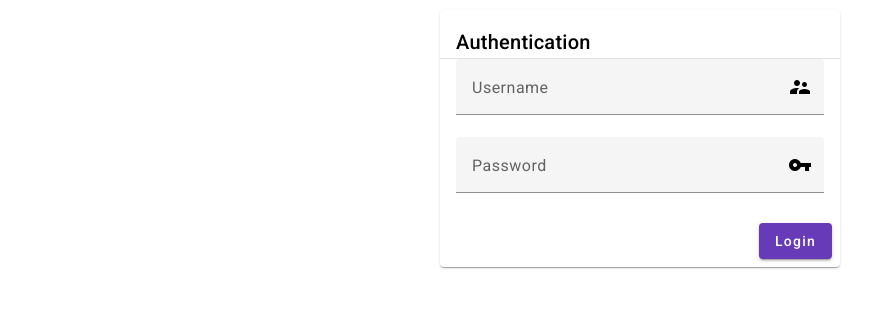
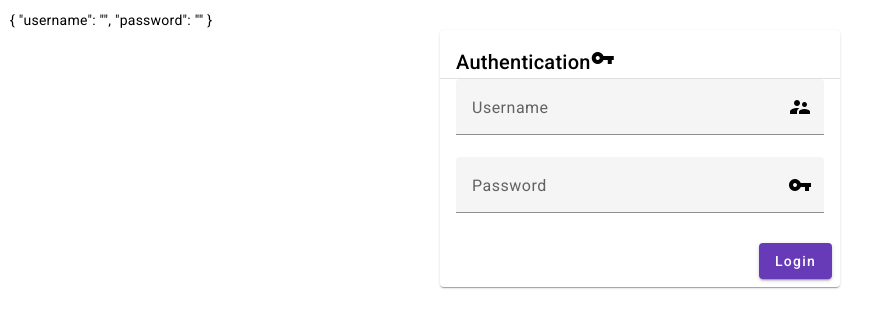
Before and after one commit to Bill29200/TasksManager2FrontEndAngularMaterials, an Angular app: page / in a window 1280 px wide. Shown: the top 328 px of the page, without its empty margins (0-894 px from the left). Built offline with nearby package versions, Linux system fonts and the light colour scheme.

Commit message:
Authentication system added

```diff
--- a/src/app/app.module.ts
+++ b/src/app/app.module.ts
@@ -23,6 +23,7 @@ import { HomeComponent } from './components/home/home.component';
 import { ProfileComponent } from './components/profile/profile.component';
 import { AboutComponent } from './components/about/about.component';
 import { LoginComponent } from './components/login/login.component';
+import { ReactiveFormsModule } from '@angular/forms';
 
 // import { DashboardComponent } from './components/dashboard/dashboard.component';
 @NgModule({
@@ -52,6 +53,8 @@ import { LoginComponent } from './components/login/login.component';
     MatFormFieldModule,
     MatInputModule,
 
+    ReactiveFormsModule
+
   ],
   providers: [
     provideAnimationsAsync()
--- a/src/app/components/login/login.component.html
+++ b/src/app/components/login/login.component.html
@@ -1,23 +1,25 @@
 <div class="container">
-  <mat-card class="login-form">
+  {{loginForm.value |json}}
+  <mat-card class="login-form" [formGroup]="loginForm">
     <mat-card-header>
+      <mat-icon matSuffix>vpn_key</mat-icon>
       <mat-card-title>Authentication</mat-card-title>
     </mat-card-header>
     <mat-divider></mat-divider>
     <mat-card-content>
       <mat-form-field appearance="fill">
         <mat-label>Username </mat-label>
-        <input matInput >
+        <input matInput formControlName="username">
         <mat-icon matSuffix>supervisor_account</mat-icon>
       </mat-form-field>
       <mat-form-field appearance="fill">
         <mat-label>Password </mat-label>
-        <input matInput type="password" >
+        <input matInput type="password" formControlName="password">
         <mat-icon matSuffix>vpn_key</mat-icon>
       </mat-form-field>
     </mat-card-content>
     <mat-card-actions align="end">
-      <button  mat-raised-button color="primary">Login</button>
+      <button  mat-raised-button color="primary" (click)="login()">Login</button>
     </mat-card-actions>
   </mat-card>
 </div>
--- a/src/app/components/login/login.component.ts
+++ b/src/app/components/login/login.component.ts
@@ -1,10 +1,39 @@
-import { Component } from '@angular/core';
+import { Component, OnInit } from '@angular/core';
+import { FormBuilder, FormGroup } from '@angular/forms';
+import { AuthService } from '../../services/auth.service';
+import { Router } from '@angular/router';
 
 @Component({
   selector: 'app-login',
   templateUrl: './login.component.html',
   styleUrl: './login.component.scss'
 })
-export class LoginComponent {
+export class LoginComponent implements OnInit{
+
+public loginForm! :FormGroup;
+//-------------------------------------------
+constructor(private fb : FormBuilder, private authService : AuthService, private router : Router){}
+ //-------------------------------------------
+login() {
+   let username = this.loginForm.value.username;
+   let password = this.loginForm.value.password;
+
+   let auth: boolean = this.authService.login(username,password);
+   if (auth==true){
+
+     this.router.navigateByUrl("/admin");
+   }
+   else {}
+}
+//--------------------------------------------
+
+  ngOnInit(): void {
+   this.loginForm= this.fb.group(
+    {
+      username : this.fb.control(''),
+      password : this.fb.control('')
+    }
+   );
+  }
 
 }
--- /dev/null
+++ b/src/app/services/auth.service.ts
@@ -0,0 +1,23 @@
+import { Injectable } from '@angular/core';
+
+@Injectable({
+  providedIn: 'root'
+})
+export class AuthService {
+
+   public users:any = {
+    admin : {password :'1234', roles:['EMPLOYEE','ADMIN']},
+    invite : {password :'1234', roles:['EMPLOYEE']}
+   };
+  constructor() { }
+
+  public login(username : string, password: string):boolean
+  {
+    if (this.users[username] && this.users[username]['password']==password)
+      {
+        return true;
+      } else {
+        return false;
+      }
+  }
+}
```
Also changed, not shown: src/app/app-routing.module.ts (+6 -2 lines).
